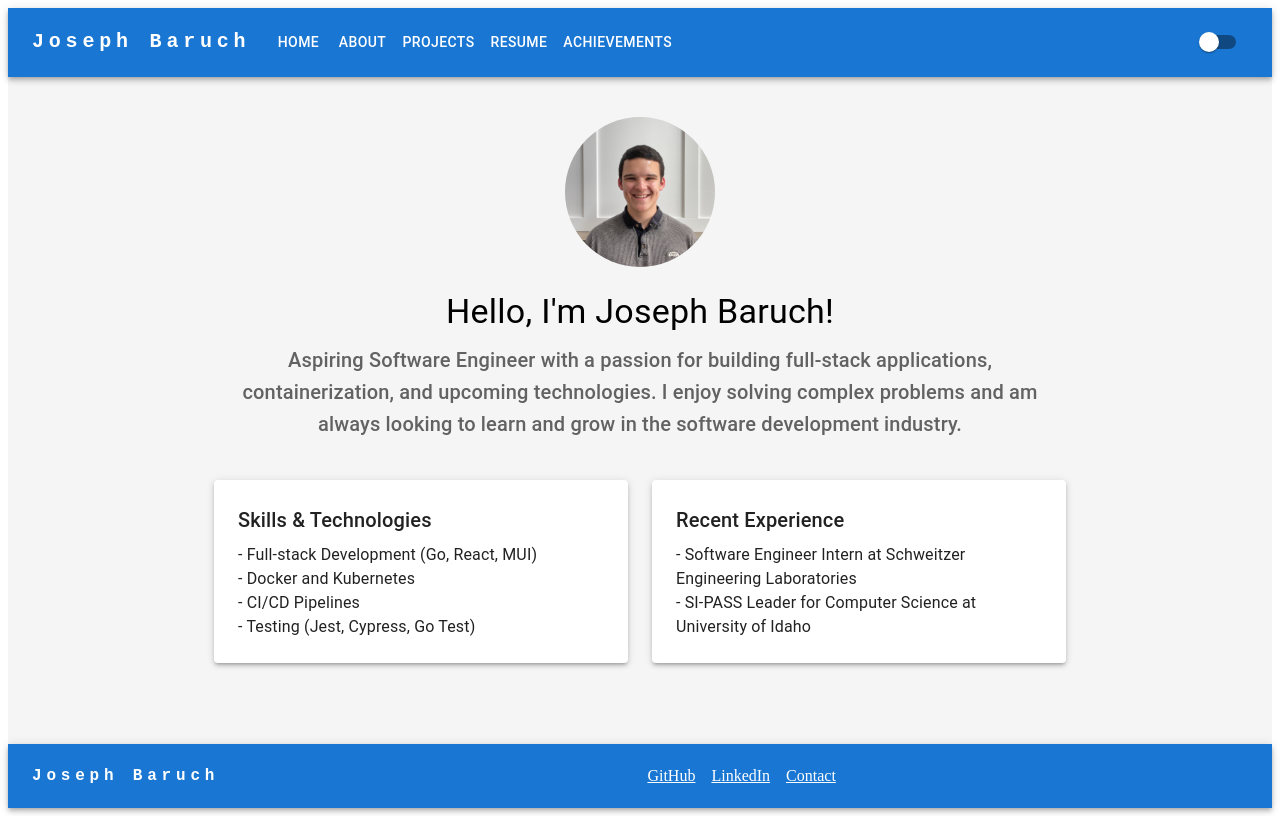
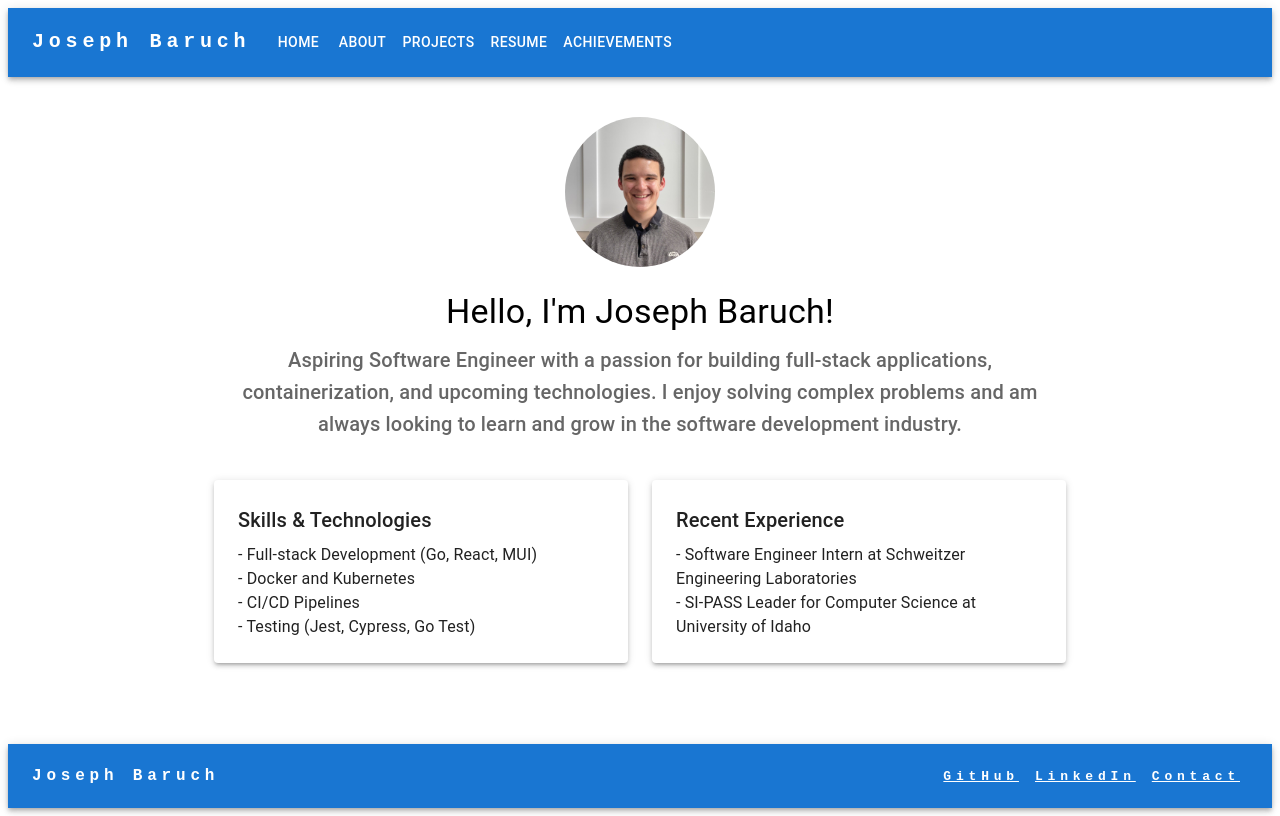
Before and after one commit to JosephPBaruch/joseph-baruch.com, a React (Vite) app: page / in a window 1280 px wide. Built offline with nearby package versions, Linux system fonts and the light colour scheme.

Commit message:
Fixing styling

```diff
--- a/src/App.tsx
+++ b/src/App.tsx
@@ -11,7 +11,7 @@ import Resume from './pages/Resume';
 import About from './pages/About';
 import Achievements from './pages/Achievements';
 import { createTheme, ThemeProvider } from '@mui/material/styles';
-import Switch from '@mui/material/Switch';
+// import Switch from '@mui/material/Switch';
 import { Link } from '@mui/material';
 import Menu from '@mui/material/Menu';
 import MenuItem from '@mui/material/MenuItem';
@@ -21,7 +21,7 @@ import MenuIcon from '@mui/icons-material/Menu';
 function App() {
   const pages = ["Home", "About", "Projects", "Resume", "Achievements"];
   const [page, setPage] = useState("Home");
-  const [darkMode, setDarkMode] = useState(false);
+  // const [darkMode, setDarkMode] = useState(false);
   const [anchorElNav, setAnchorElNav] = useState<null | HTMLElement>(null);
 
   const handleOpenNavMenu = (event: React.MouseEvent<HTMLElement>) => {
@@ -34,9 +34,9 @@ function App() {
 
   const theme = createTheme({
     palette: {
-      mode: darkMode ? 'dark' : 'light',
+      // mode: darkMode ? 'dark' : 'light',
       background: {
-        default: darkMode ? '#303030' : '#f5f5f5',
+        // default: darkMode ? '#303030' : '#f5f5f5',
       },
     },
   });
@@ -130,7 +130,7 @@ function App() {
                   </Button>
                 ))}
               </Box>
-              <Switch checked={darkMode} onChange={() => setDarkMode(!darkMode)} />
+              {/* <Switch  checked={darkMode} onChange={() => setDarkMode(!darkMode)} /> */}
             </Toolbar>
           </Container>
         </AppBar>
@@ -158,14 +158,14 @@ function App() {
               >
                Joseph Baruch
               </Typography>
-              <Box sx={{ flexGrow: 1, display: { xs: 'flex', md: 'flex' }, justifyContent: 'center' }}>
-                <Link color="inherit" href="https://github.com/JosephPBaruch" sx={{ my: 2, color: 'white', display: 'block', mx: 1 }}>
+              <Box sx={{ flexGrow: 1, display: { xs: 'flex', md: 'flex' }, justifyContent: 'flex-end' }}>
+                <Link color="inherit" href="https://github.com/JosephPBaruch" sx={{ my: 2, color: 'white', display: 'block', mx: 1, fontFamily: 'monospace', fontWeight: 700, letterSpacing: '.3rem' }}>
                   GitHub
                 </Link>
-                <Link color="inherit" href="https://www.linkedin.com/in/joseph-peter-baruch/" sx={{ my: 2, color: 'white', display: 'block', mx: 1 }}>
+                <Link color="inherit" href="https://www.linkedin.com/in/joseph-peter-baruch/" sx={{ my: 2, color: 'white', display: 'block', mx: 1, fontFamily: 'monospace', fontWeight: 700, letterSpacing: '.3rem' }}>
                   LinkedIn
                 </Link>
-                <Link color="inherit" href="mailto:josephbaruch48@gmail.com" sx={{ my: 2, color: 'white', display: 'block', mx: 1 }}>
+                <Link color="inherit" href="mailto:josephbaruch48@gmail.com" sx={{ my: 2, color: 'white', display: 'block', mx: 1, fontFamily: 'monospace', fontWeight: 700, letterSpacing: '.3rem' }}>
                   Contact
                 </Link>
               </Box>
```
